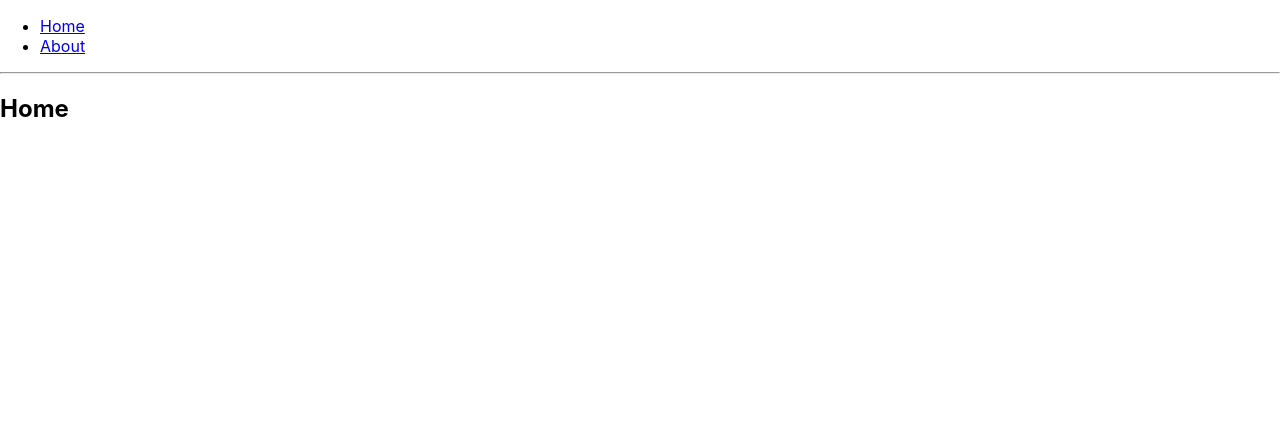
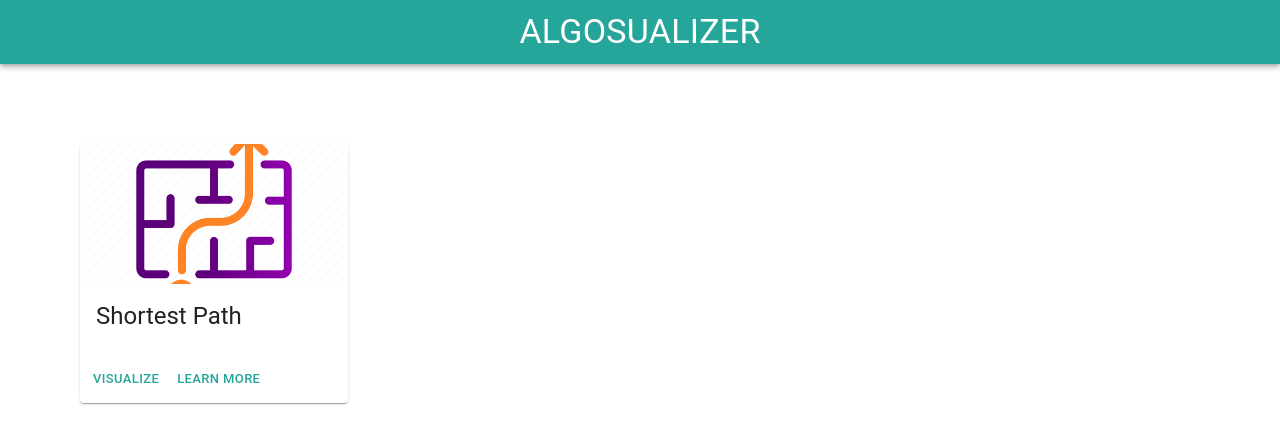
Before and after one commit to KhozmoS/algosualizer, a React (Create React App) app: page / in a window 1280 px wide. Shown: the top 444 px of the page. Built offline with nearby package versions, Linux system fonts and the light colour scheme.

Commit message:
test example

```diff
--- a/src/App.tsx
+++ b/src/App.tsx
@@ -1,27 +1,32 @@
-import React, { Component } from 'react';
-import { HashRouter, Route, Link } from "react-router-dom";
+import React from 'react';
+import { HashRouter, Route } from "react-router-dom";
+import { TopBar } from "./components/TopBar";
+import { Home, ShortestPathVisual } from "./pages";
+import Box from '@material-ui/core/Box';
+import { makeStyles } from "@material-ui/core";
 
-class App extends Component {
-  render() {
+const useStyles = makeStyles((theme) => ({
+  homeContainer: {
+    minHeight: 'calc(100vh - 64px)',
+  },
+  home: {
+    margin: 'auto',
+    width: '100%'
+  }
+}));
+const App = () => {
+  const classes = useStyles();
   return (
     <HashRouter basename="/">
       <div>
-          <ul>
-            <li><Link to="/">Home</Link></li>
-            <li><Link to="/about">About</Link></li>
-          </ul>
-
-          <hr />
-
+        <TopBar />
+        <Box className={classes.home}>
           <Route exact path="/" component={Home} />
-          <Route path="/about" component={About} />
+        </Box>
+        <Route path="/shortest-path-visual" component={ShortestPathVisual} />
       </div>
     </HashRouter>
   );
 }
-}
-
-const Home = () => <div><h2>Home</h2></div>
-const About = () => <div><h2>About</h2></div>
 
 export default App;
```
Also changed, not shown: 1 other file (tests, documents, lock files or other folders). Lines whose indentation alone changed are shown as unchanged.
